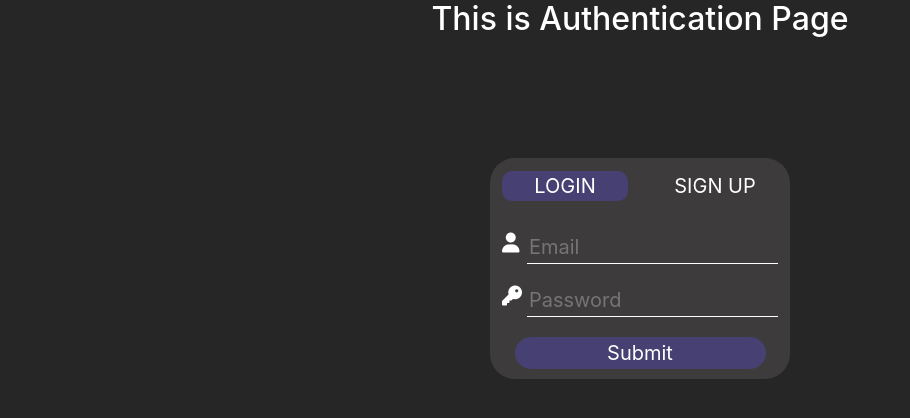
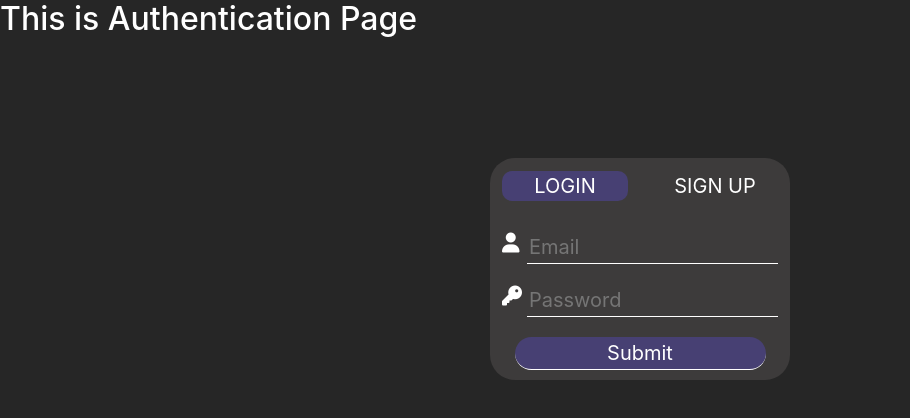
Before and after one commit to 2devyank/College-community-site, a React (Create React App) app: page /auth in a window 1280 px wide. Shown: the top 418 px of the page, without its empty margins (0-910 px from the left). Built offline with nearby package versions, Linux system fonts and the light colour scheme.

Commit message:
css classes change

```diff
--- a/package.json
+++ b/package.json
@@ -13,7 +13,7 @@
     "web-vitals": "^1.1.2"
   },
   "scripts": {
-    "start": "react-scripts start",
+    "start": "set PORT=3000 && react-scripts start",
     "build": "react-scripts build",
     "test": "react-scripts test",
     "eject": "react-scripts eject"
--- a/src/components/authorize/Login.jsx
+++ b/src/components/authorize/Login.jsx
@@ -2,9 +2,9 @@ import React, { useState } from 'react';
 import '../../styles/Auth.css'
 function Login({toggleAuth}) {
     return (
-        <div className="Login">
+        <div className="Login" id='Login'>
             <form action="/home">
-            <div className="container-fluid">
+            <div className="container-fluid auth-container">
                 <div className="row toggle-row">
                     <div className="col-6 Login-Button">
                         <div className='ActiveToggle togButtons'>LOGIN</div>
--- a/src/components/authorize/Register.jsx
+++ b/src/components/authorize/Register.jsx
@@ -3,7 +3,7 @@ function Register({toggleAuth}) {
     return (
         <div className="Register">
             <form action="/home">
-            <div className="container-fluid">
+            <div className="container-fluid auth-container">
                 <div className="row toggle-row">
                     <div className="col-6 Login-Button">
                         <div className='togButtons' onClick={() => toggleAuth(true)}>LOGIN</div>
--- a/src/styles/Auth.css
+++ b/src/styles/Auth.css
@@ -1,9 +1,4 @@
-div{
-    text-align: center;
-    padding: 0;
-    font-size: 20px;
-}
-.container-fluid {
+.auth-container {
     padding-top: 3px;
     margin-top: 15vh;
     width: 20vw;
@@ -11,8 +6,10 @@ div{
     height: fit-content;
     background-color: #3d3b3b;
     border-radius: 25px;
+    text-align: center;
+    font-size: 20px;
 }
-input{
+.auth-container .row .col input{
     margin-top: 4%;
     width: 100%;
     background-color: #3d3b3b;
@@ -32,19 +29,22 @@ input{
 }
 .togButtons{
     border-radius: 10px;
-
 }
 .togButtons:hover{
     background-color: #8f8ebf4d;
 }
 
 .Submit-Button{
+    margin-top: 4%;
+    width: 100%;
+    outline: none;
+    border: none;
+    border-bottom: 1px solid white;
     background-color: #474073;
     margin-bottom: 10px;
     color: white;
-    border: none;
     border-radius: 20px;
 }
-.row{
+.auth-container .row{
     margin-top: 10px;
 }
```
